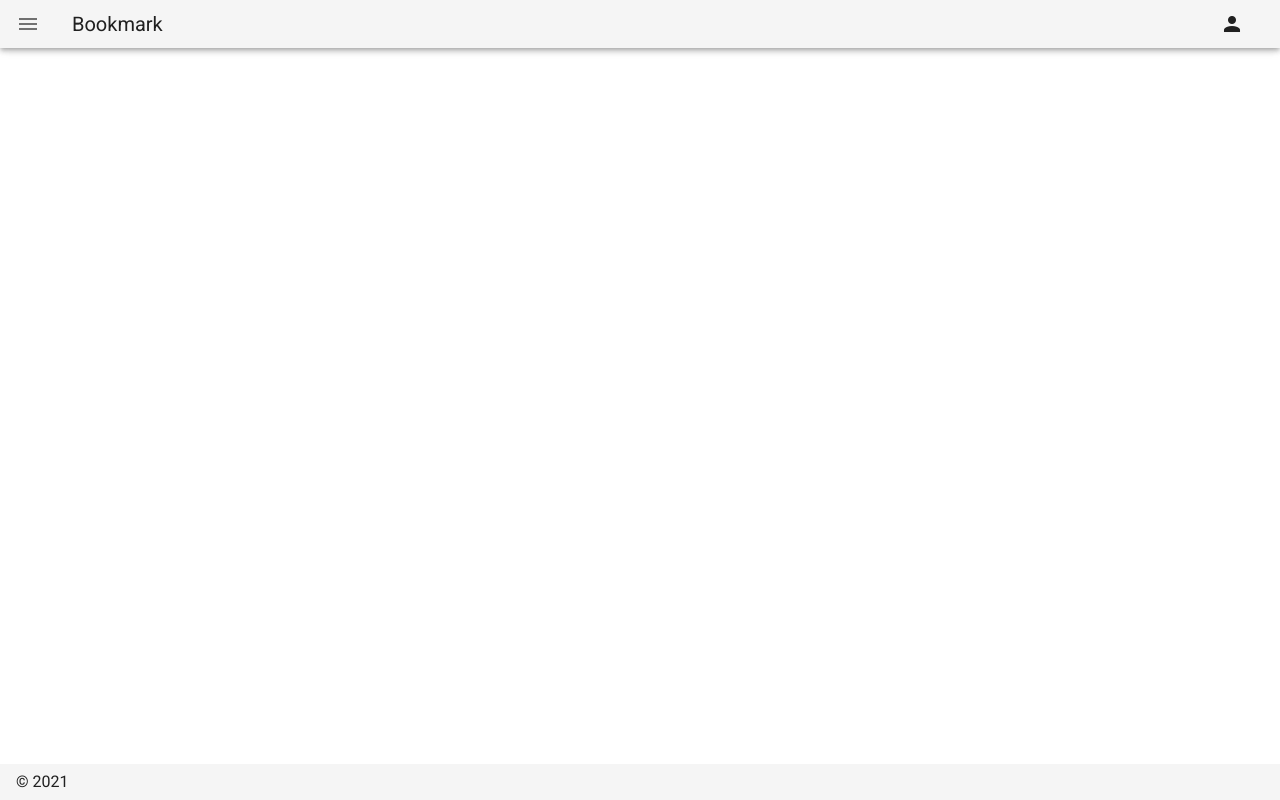
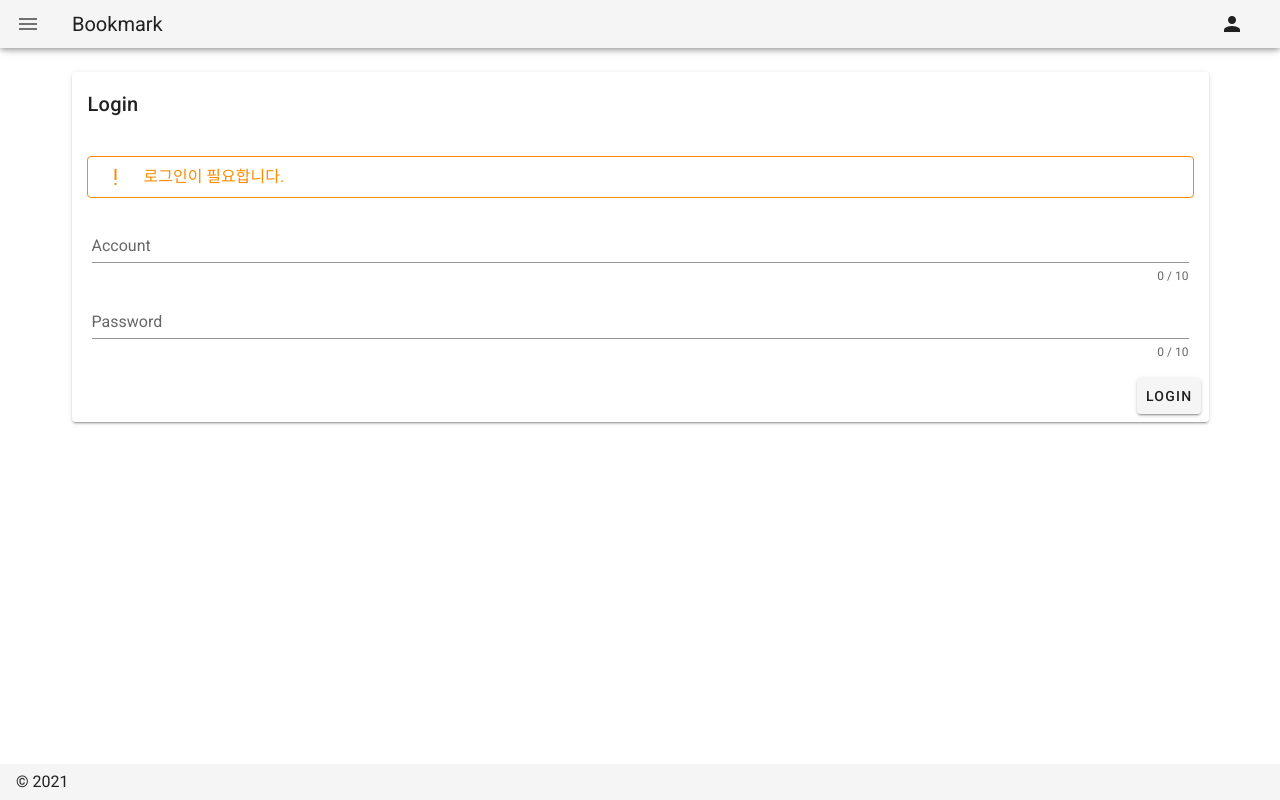
Before and after one commit to GODPARK/bookmark-nuxt, a Nuxt app: page /login in a window 1280 px wide. Before the commit this address had no page. Built offline with nearby package versions, Linux system fonts and the light colour scheme.

Commit message:
login 기능 구현 및 로그인이 안되어 있을 경우 redirect 구현

```diff
--- a/components/auth/LoginDialog.vue
+++ b/components/auth/LoginDialog.vue
@@ -9,27 +9,13 @@
                 <v-card-title>
                     {{ dialogOptions.title }}
                 </v-card-title>
-            <v-text-field
-                v-model="account"
-                class="text-form-class"
-                :counter="10"
-                label="Account"
-                required
-            />
-            <v-text-field
-                v-model="password"
-                class="text-form-class"
-                :counter="10"
-                label="Password"
-                type="password"
-                required
-            />
+                <login-page ref="login" />
                 <v-card-actions>
                     <v-btn text @click="closeDialogFunc()">
                         cancel
                     </v-btn>
                     <v-spacer />
-                <v-btn @click="loginFunc()">
+                    <v-btn @click="loginActionFunc()" @keydown.enter="loginActionFunc()">
                         login
                     </v-btn>
                 </v-card-actions>
@@ -38,9 +24,12 @@
     </div>
 </template>
 <script>
+import LoginPage from './LoginPage'
+
 export default {
   name: 'BmAuthLoginDialog',
   components: {
+    LoginPage
   },
   props: [],
   data () {
@@ -50,10 +39,7 @@ export default {
             controlBool: false,
             maxWidth: 500,
             persistent: true
-        },
-        account: '',
-        password: '',
-        loginErrorAlertBool: false
+        }
     }
   },
   computed: {},
@@ -64,30 +50,15 @@ export default {
           this.dialogOptions.controlBool = true
       },
       closeDialogFunc () {
-          this.clearDialogFunc()
           this.dialogOptions.controlBool = false
+          this.$refs.login.clearLoginInfoFunc()
       },
-      clearDialogFunc () {
-          this.account = ''
-          this.password = ''
-      },
-      async loginFunc () {
-          const response = await this.$store.dispatch('api-v1-auth/signIn', { account: this.account, password: this.password })
-          if (response) {
-              await this.$store.commit('auth/setToken', response)
-              await this.$store.commit('auth/setAccount', response)
-              alert(`${response.account} 님 환영합니다.`)
+      async loginActionFunc () {
+          await this.$refs.login.loginFunc()
           this.closeDialogFunc()
-          } else {
-              this.loginErrorAlertBool = true
-          }
       }
   }
 }
 </script>
 <style scoped>
-.text-form-class {
-    margin-left: 20px;
-    margin-right: 20px;
-}
 </style>
--- /dev/null
+++ b/components/auth/LoginPage.vue
@@ -0,0 +1,70 @@
+<template>
+    <div>
+      <v-card class="login-card-class" elevation="0">
+        <v-text-field
+            v-model="account"
+            class="text-form-class"
+            :counter="10"
+            label="Account"
+            required
+        />
+        <v-text-field
+            v-model="password"
+            class="text-form-class"
+            :counter="10"
+            label="Password"
+            type="password"
+            required
+        />
+        </v-card>
+    </div>
+</template>
+<script>
+export default {
+  name: 'LoginPage',
+  components: {
+  },
+  props: [],
+  data () {
+    return {
+        title: 'Login',
+        account: '',
+        password: '',
+        loginErrorAlertBool: false
+    }
+  },
+  computed: {},
+  mounted () {
+  },
+  methods: {
+      clearLoginInfoFunc () {
+          this.account = ''
+          this.password = ''
+      },
+      async loginFunc () {
+          const response = await this.$store.dispatch('api-v1-auth/signIn', { account: this.account, password: this.password })
+          if (response) {
+              await this.$store.commit('auth/setToken', response)
+              await this.$store.commit('auth/setAccount', response)
+              alert(`${response.account} 님 환영합니다.`)
+              return true
+          } else {
+              this.loginErrorAlertBool = true
+              return false
+          }
+      }
+  }
+}
+</script>
+<style scoped>
+.text-form-class {
+    margin-left: 20px;
+    margin-right: 20px;
+    margin-top: 10px;
+    margin-bottom: 10px;
+}
+.login-card-class {
+    margin-top: 10px;
+    margin-bottom: 10px;
+}
+</style>
--- a/components/auth/auth.vue
+++ b/components/auth/auth.vue
@@ -102,6 +102,8 @@ export default {
       await this.$store.dispatch('api-v1-auth/logout')
       this.$store.commit('auth/setAccount', { account: '' })
       this.$store.commit('auth/setToken', { token: '' })
+      alert('로그 아웃 되었습니다.')
+      await this.$router.push('/')
     }
   }
 }
--- a/pages/index.vue
+++ b/pages/index.vue
@@ -48,6 +48,13 @@ export default {
     }
   },
   computed: {
+    isLoginComp () {
+      if (this.$store.getters['auth/getToken']) {
+        return false
+      } else {
+        return true
+      }
+    },
     mainHashCardCols () {
       switch (this.$vuetify.breakpoint.name) {
         case 'xs': return 12
@@ -86,7 +93,11 @@ export default {
     }
   },
   mounted () {
-    this.getMainHashListFunc()
+    if (this.isLoginComp) {
+      this.$router.push('/login')
+    } else {
+      this.getMainHashListFunc()
+    }
   },
   methods: {
     async getMainHashListFunc () {
--- /dev/null
+++ b/pages/login/index.vue
@@ -0,0 +1,70 @@
+<template>
+    <div>
+        <v-container>
+            <v-row>
+                <v-col>
+                    <v-card>
+                        <v-card-title>
+                            Login
+                        </v-card-title>
+                        <v-alert
+                            class="alert-info-class"
+                            :type="loginAlertOptions.type"
+                            :outlined="loginAlertOptions.outlined"
+                            :dense="loginAlertOptions.dense"
+                        >
+                            {{ loginAlertOptions.text }}
+                        </v-alert>
+                        <login-page ref="login" />
+                        <v-card-actions>
+                            <v-spacer />
+                            <v-btn @click="loginActionFunc()" @keydown.enter="loginActionFunc()">
+                                login
+                            </v-btn>
+                        </v-card-actions>
+                    </v-card>
+                </v-col>
+            </v-row>
+        </v-container>
+    </div>
+</template>
+<script>
+import LoginPage from '../../components/auth/LoginPage'
+
+export default {
+  name: 'Login',
+  components: {
+      LoginPage
+  },
+  props: [],
+  data () {
+    return {
+        loginAlertOptions: {
+            text: '로그인이 필요합니다.',
+            type: 'warning',
+            outlined: true,
+            dense: true
+        }
+    }
+  },
+  computed: {},
+  mounted () {
+  },
+  methods: {
+      async loginActionFunc () {
+          const result = await this.$refs.login.loginFunc()
+          if (result) {
+            await this.$router.push('/')
+          }
+      }
+  }
+}
+</script>
+<style scoped>
+.alert-info-class {
+    margin-left: 15px;
+    margin-right: 15px;
+    margin-bottom: 20px;
+    margin-top: 20px;
+}
+</style>
```
Lines whose indentation alone changed are shown as unchanged.
